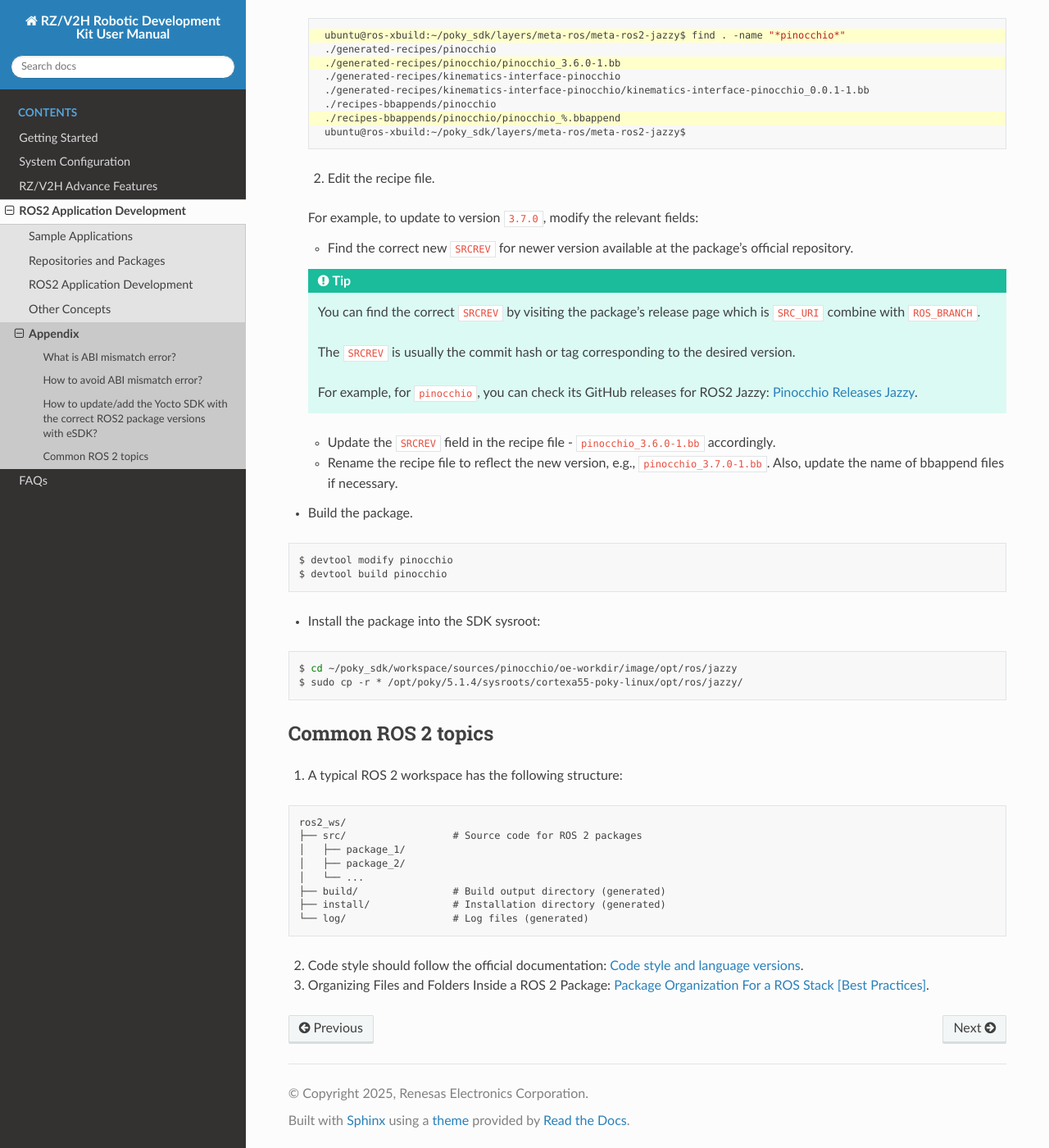
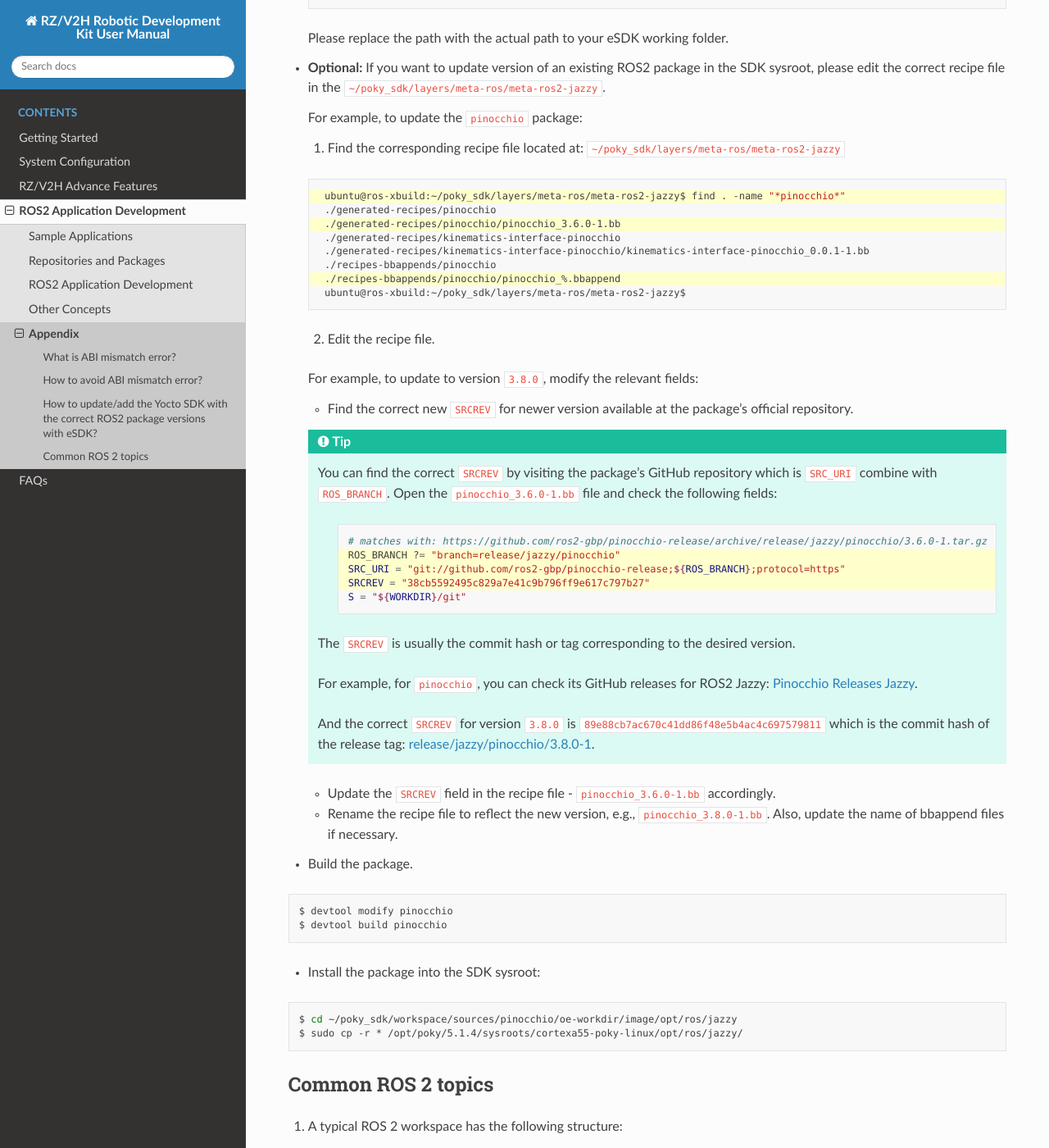
Before and after one commit to renesas-rdk/rzv2h_rdk_documentation, a Sphinx documentation site: the page built from source/3_ros2_development/appendix.rst, in a window 1280 px wide and 1400 px high, scrolled down 1791 px. Shown: the whole window at 82% size. Built offline with Sphinx 7.4.7 and the Read the Docs theme 3.1.0, drawn with Linux system fonts in a browser that asks for light colours; some of the changed text lies outside the part shown.

Commit message:
Add more detail about update and add ROS2 package with eSDK
Signed-off-by: Cong Nguyen <cong.nguyen.zn@renesas.com>

```diff
--- a/source/3_ros2_development/appendix.rst
+++ b/source/3_ros2_development/appendix.rst
@@ -54,6 +54,12 @@ The procedure below outlines the steps to update or add ROS2 packages in the Yoc
 
 If you plan to update the version of an existing ROS2 package, please follow the steps under the **Optional** section. Otherwise, you can skip to the main steps.
 
+.. figure:: images/ros2_sdk_update_package.png
+   :align: center
+   :width: 600px
+
+   Updating/Adding ROS2 packages in Yocto SDK sysroot
+
 .. note::
 
     This section assumes that you have already set up the Yocto eSDK for RZ/V2H RDK as per the instructions in the :ref:`RZ/V2H eSDK Setup <esdk_setup>` section.
@@ -86,21 +92,32 @@ If you plan to update the version of an existing ROS2 package, please follow the
 
   2. Edit the recipe file.
 
-  For example, to update to version ``3.7.0``, modify the relevant fields:
+  For example, to update to version ``3.8.0``, modify the relevant fields:
 
   - Find the correct new ``SRCREV`` for newer version available at the package's official repository.
 
   .. tip::
 
-      You can find the correct ``SRCREV`` by visiting the package's release page which is ``SRC_URI`` combine with ``ROS_BRANCH``.
+      You can find the correct ``SRCREV`` by visiting the package's GitHub repository which is ``SRC_URI`` combine with ``ROS_BRANCH``. Open the ``pinocchio_3.6.0-1.bb`` file and check the following fields:
+
+        .. code-block:: bash
+            :emphasize-lines: 2,3,4
+
+            # matches with: https://github.com/ros2-gbp/pinocchio-release/archive/release/jazzy/pinocchio/3.6.0-1.tar.gz
+            ROS_BRANCH ?= "branch=release/jazzy/pinocchio"
+            SRC_URI = "git://github.com/ros2-gbp/pinocchio-release;${ROS_BRANCH};protocol=https"
+            SRCREV = "38cb5592495c829a7e41c9b796ff9e617c797b27"
+            S = "${WORKDIR}/git"
 
       The ``SRCREV`` is usually the commit hash or tag corresponding to the desired version.
 
       For example, for ``pinocchio``, you can check its GitHub releases for ROS2 Jazzy: `Pinocchio Releases Jazzy <https://github.com/ros2-gbp/pinocchio-release/tree/release/jazzy/pinocchio>`_.
 
+      And the correct ``SRCREV`` for version ``3.8.0`` is ``89e88cb7ac670c41dd86f48e5b4ac4c697579811`` which is the commit hash of the release tag: `release/jazzy/pinocchio/3.8.0-1 <https://github.com/ros2-gbp/pinocchio-release/releases/tag/release%2Fjazzy%2Fpinocchio%2F3.8.0-1>`_.
+
   - Update the ``SRCREV`` field in the recipe file - ``pinocchio_3.6.0-1.bb`` accordingly.
 
-  - Rename the recipe file to reflect the new version, e.g., ``pinocchio_3.7.0-1.bb``. Also, update the name of bbappend files if necessary.
+  - Rename the recipe file to reflect the new version, e.g., ``pinocchio_3.8.0-1.bb``. Also, update the name of bbappend files if necessary.
 
 - Build the package.
 
```
Also changed, not shown: source/3_ros2_development/images/ros2_sdk_update_package.png (added).
